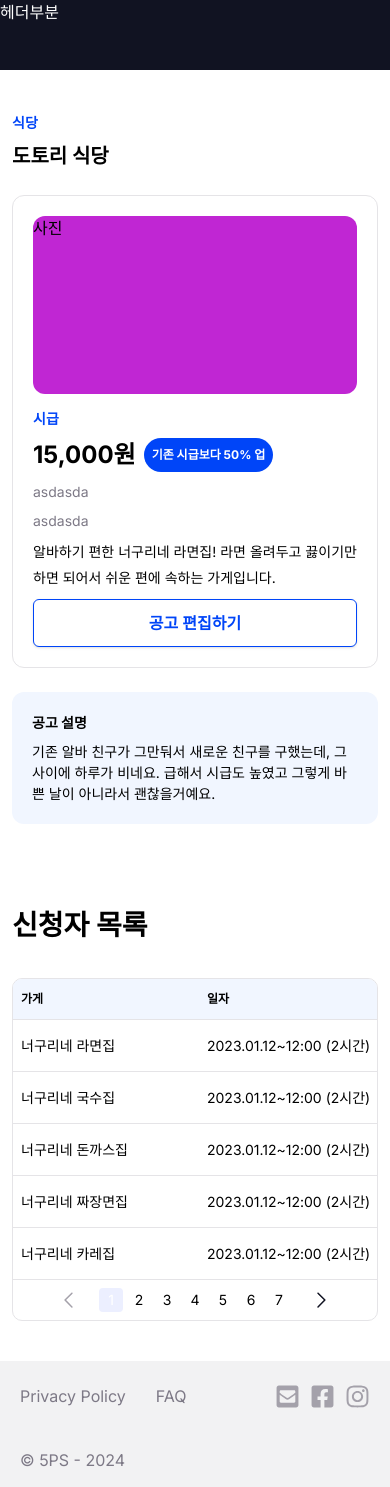
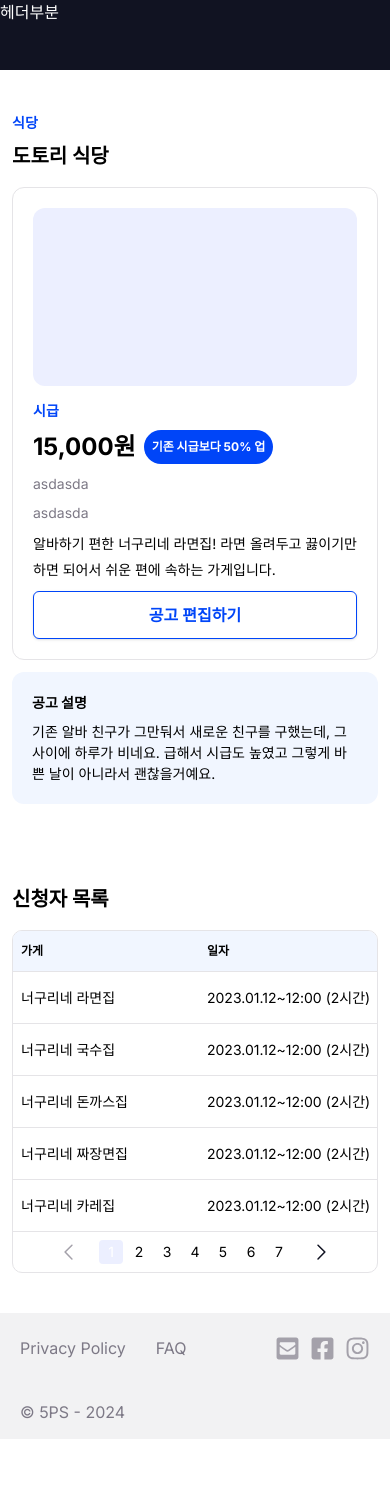
Before and after one commit to 5-PS/DANCHOO, a Next.js app: page /my-store/my-recruits/1 in a window 390 px wide. After the commit the page ends 1439 px from the top, so only its background shows below. Built offline with nearby package versions, Linux system fonts and the light colour scheme.

Commit message:
design: 모바일 우선 디자인 적용

```diff
--- a/app/(service)/my-store/my-recruits/[recruitId]/_components/recruitsCard.tsx
+++ b/app/(service)/my-store/my-recruits/[recruitId]/_components/recruitsCard.tsx
@@ -1,25 +1,27 @@
 import Button from '@/components/button/button';
+
+// TODO: 시급비교 라벨 따로빼기, 주소, 시간 아이콘 넣기
 
 function RecuitsCard() {
   return (
     <>
-      <div className="flex w-full gap-8 p-6 mb-6 border rounded-xl border-gray-20 max-xl:flex-col max-xl:gap-4 max-md:p-5 max-md:gap-3">
-        <div className="w-full max-xl:h-[361px] max-md:h-[178px]">
-          <div className="h-full rounded-xl bg-fuchsia-600">사진</div>
+      <div className="flex flex-col w-full gap-3 p-5 mb-3 border rounded-xl border-gray-20 md:p-6 md:mb-6 md:gap-4 xl:flex-row xl:gap-8">
+        <div className="w-full h-[178px] md:h-[361px] xl:h-auto">
+          <div className="h-full rounded-xl bg-red-20" />
         </div>
-        <div className="flex flex-col gap-3 pt-4 max-xl:pt-0 max-md:gap-2">
+        <div className="flex flex-col gap-2 xl:pt-4 md:gap-3">
           <div>
-            <span className="inline-block mb-2 font-bold text-primary max-md:text-[14px]">시급</span>
-            <div className="font-bold text-[28px] flex gap-2 items-center max-md:text-[24px]">
+            <span className="inline-block mb-2 font-bold text-primary text-[14px] md:text-[16px]">시급</span>
+            <div className="font-bold text-[24px] flex gap-2 items-center md:text-[28px]">
               15,000원
               <span className=" p-3 rounded-[20px] text-white bg-primary text-[14px] h-[36px] max-md:text-[12px] max-md:p-2 max-md:h-auto">
                 기존 시급보다 50% 업
               </span>
             </div>
           </div>
-          <div className="text-gray-50 max-md:text-[14px]">asdasda</div>
-          <div className="text-gray-50 max-md:text-[14px]">asdasda</div>
-          <p className="leading-[26px] max-md:text-[14px]">
+          <div className="text-gray-50 text-[14px] md:text-[16px]">asdasda</div>
+          <div className="text-gray-50 text-[14px] md:text-[16px]">asdasda</div>
+          <p className="leading-[26px] text-[14px] md:text-[16px]">
             알바하기 편한 너구리네 라면집! 라면 올려두고 끓이기만 하면 되어서 쉬운 편에 속하는 가게입니다.
           </p>
           <Button background="bg-white" fontSize={16}>
@@ -27,7 +29,7 @@ function RecuitsCard() {
           </Button>
         </div>
       </div>
-      <div className="flex flex-col w-full gap-3 p-8 rounded-xl bg-red-10 max-md:text-[14px] max-md:gap-2 max-md:p-5">
+      <div className="flex flex-col w-full gap-2 p-5 rounded-xl bg-red-10 text-[14px] md:text-[16px] md:p-8 md:gap-3">
         <h2 className="font-bold">공고 설명</h2>
         <p className="text-pretty">
           기존 알바 친구가 그만둬서 새로운 친구를 구했는데, 그 사이에 하루가 비네요. 급해서 시급도 높였고 그렇게 바쁜
--- a/app/(service)/my-store/my-recruits/[recruitId]/page.tsx
+++ b/app/(service)/my-store/my-recruits/[recruitId]/page.tsx
@@ -8,15 +8,15 @@ function MyRecruitDetailPage({ searchParams }) {
     <>
       <div className="w-full h-[70px] bg-black text-white">헤더부분</div>
       <main>
-        <section className="py-[60px] max-w-[964px] m-auto max-xl:max-w-[680px] max-md:py-10 max-md:max-w-full max-md:px-3">
-          <div className="mb-6 ">
-            <span className="inline-block mb-2 font-bold text-primary max-md:text-[14px]">식당</span>
-            <h1 className="text-[28px] font-bold max-md:text-[20px]">도토리 식당</h1>
+        <section className="my-recuits-detail-section">
+          <div className="mb-4 md:mb-6">
+            <span className="text-[14px] inline-block mb-2 font-bold text-primary md:text-[16px]">식당</span>
+            <h1 className="text-[20px] font-bold md:text-[28px]">도토리 식당</h1>
           </div>
           <RecuitsCard />
         </section>
-        <section className="py-[60px] max-w-[964px] m-auto max-xl:max-w-[680px] max-md:py-10 max-md:max-w-full max-md:px-3">
-          <h1 className="text-[28px] font-bold mb-8">신청자 목록</h1>
+        <section className="my-recuits-detail-section">
+          <h1 className="text-[20px] font-bold mb-4 md:text-[28px] md:mb-8 ">신청자 목록</h1>
           <Table query={searchParams} />
         </section>
       </main>
--- a/app/globals.css
+++ b/app/globals.css
@@ -38,3 +38,7 @@
 .scrollbar::-webkit-scrollbar-track {
   background: transparent;
 }
+
+.my-recuits-detail-section {
+  @apply py-10 w-full px-3 md:max-w-[680px] md:px-0 md:m-auto xl:max-w-[964px] xl:py-[60px];
+}
```
